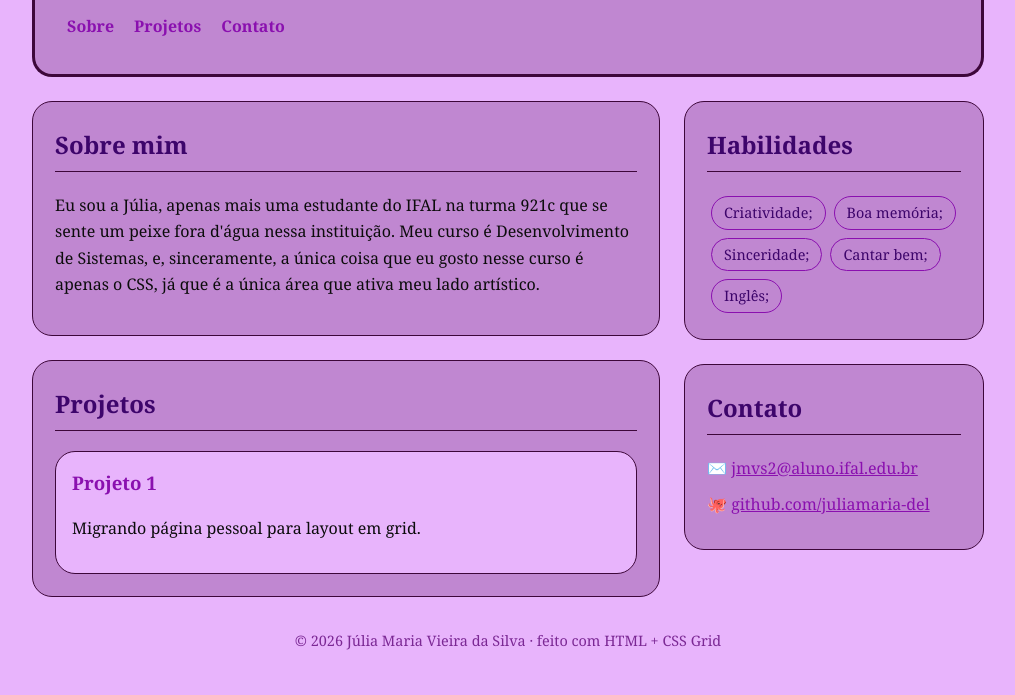
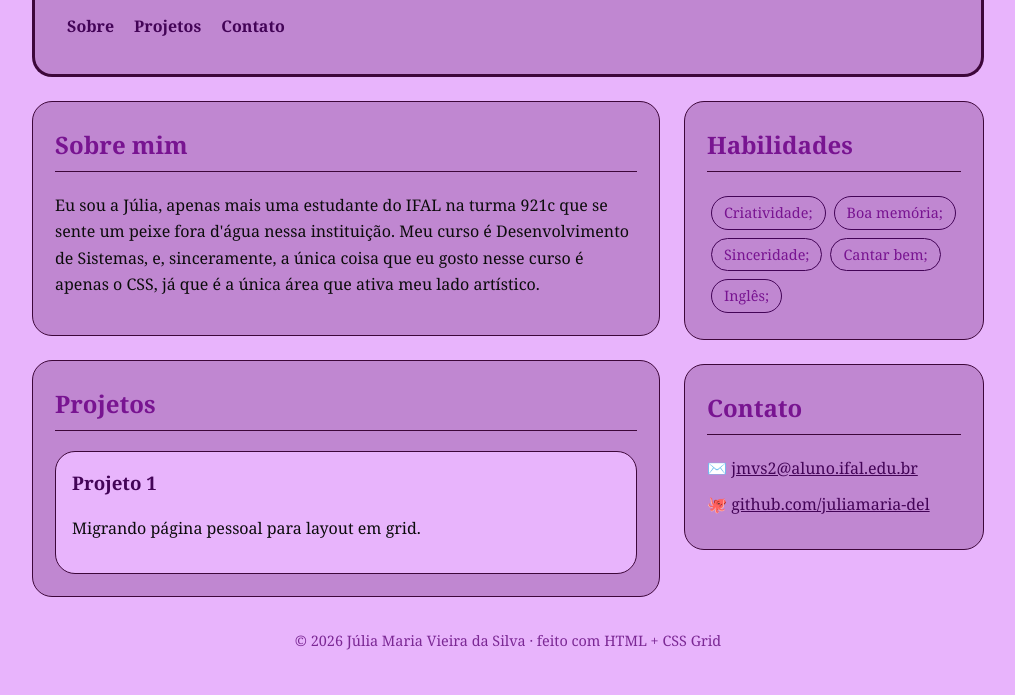
Before and after one commit to juliamaria-del/juliamaria-del.github.io, a plain HTML site: page index.html in a window 1280 px wide. Shown: the part 178-873 px from the top of the page, without its empty margins (132-1147 px from the left). Drawn offline with Linux system fonts and the light colour scheme.

Commit message:
vi que um dos textos estava claro demais, então alterei o elemento --cor pro texto ficar mais escuro

```diff
--- a/style.css
+++ b/style.css
@@ -7,8 +7,8 @@
 
 /* ---- Cores e fonte (mude à vontade) ---- */
 :root {
-  --cor: #8a10af;
-  --cor-escura: #3d056b;
+  --cor: #430457;
+  --cor-escura: #781491;
   --texto: #0c0c0c;
   --suave: #7b2894;
   --fundo: #e8b4fc;
```
